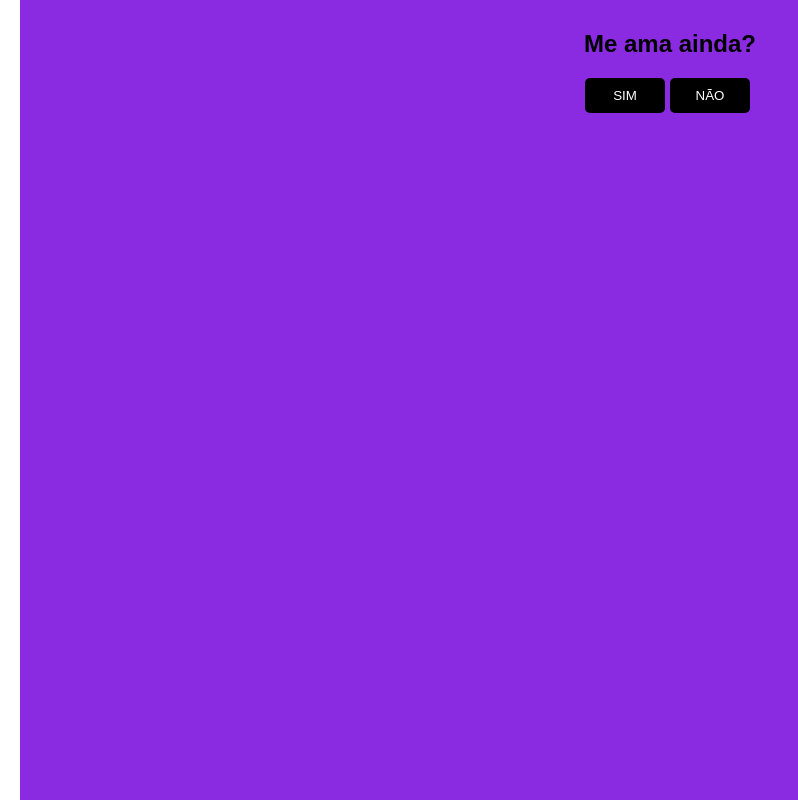
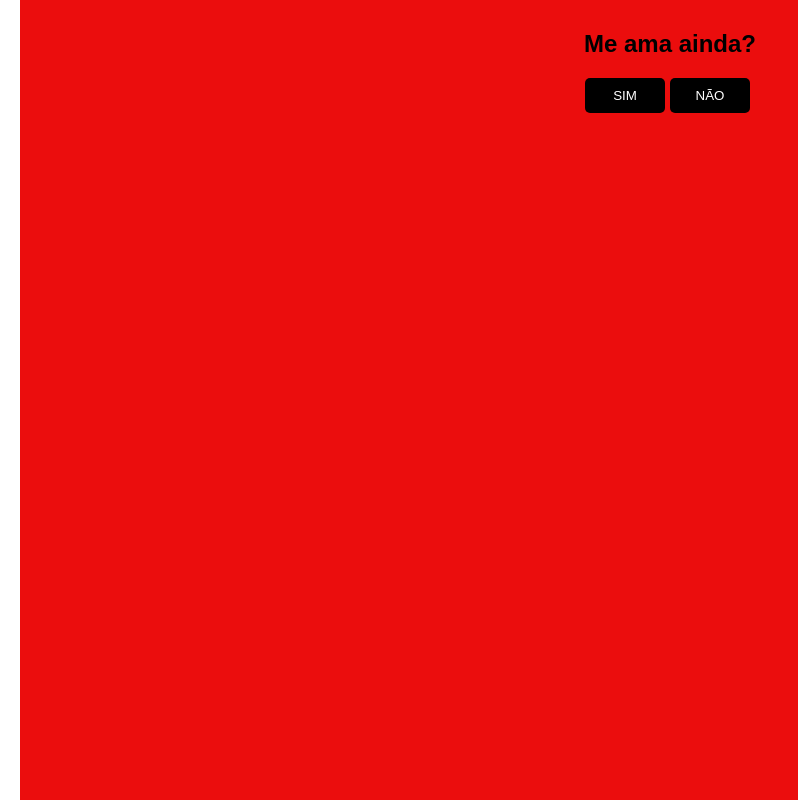
Before and after one commit to Nathalia179/pedido, a plain HTML site: page index.html in a window 1280 px wide. Shown: the whole page, without its empty margins (0-798 px from the left). Drawn offline with Linux system fonts and the light colour scheme.

Commit message:
Add files via upload

```diff
--- a/index.html
+++ b/index.html
@@ -34,7 +34,7 @@ Tutorial: https://www.youtube.com/watch?v=zxxB9SFh9p4
   </body>
   <style>
     #conteudo {
-      background-color: blueviolet;
+      background-color: rgb(235, 13, 13);
       background-size: cover;
       background-repeat: no-repeat;
       background-position: center center;
```
